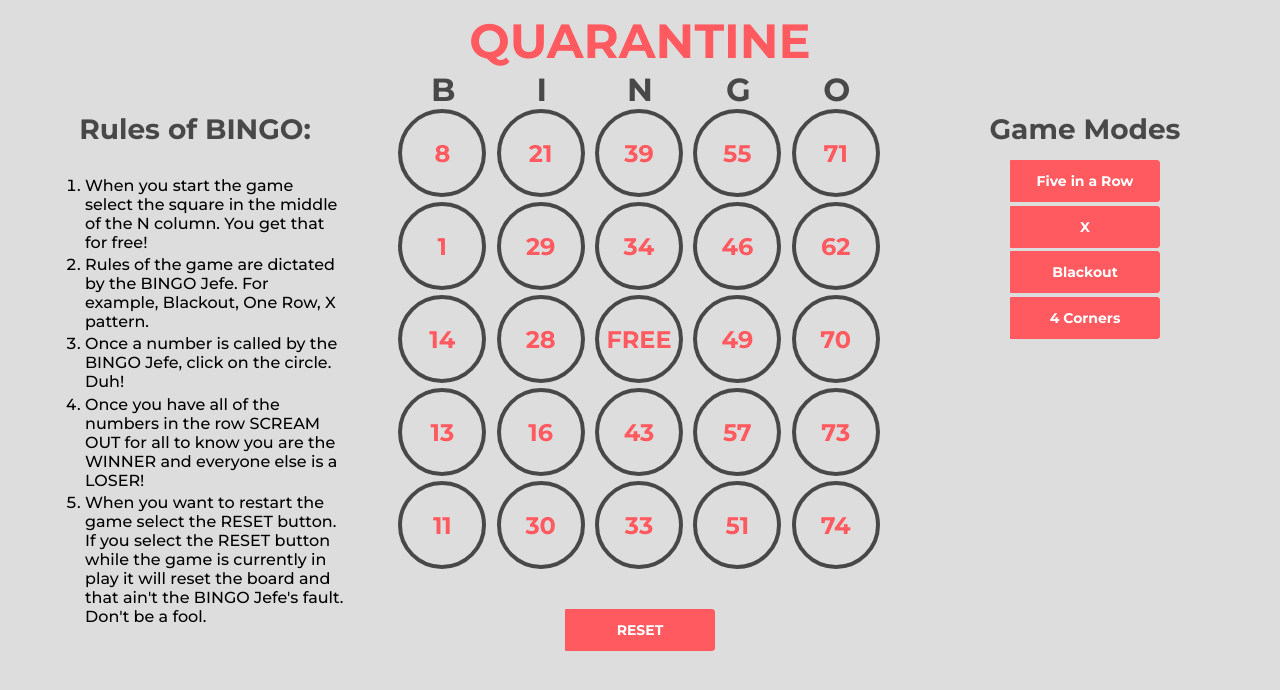
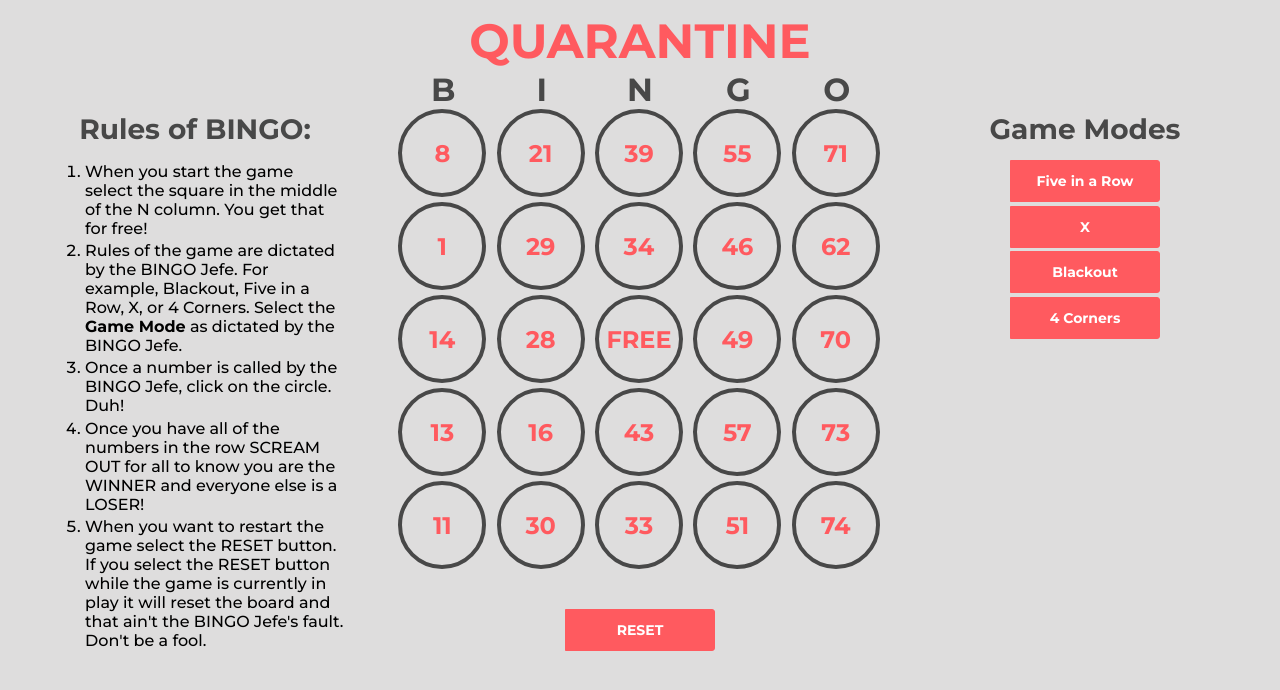
Before and after one commit to nedmorgan/quarentine_bingo, a React (Create React App) app in the folder bingo/: page / in a window 1280 px wide. Shown: the top 690 px of the page. Built offline with nearby package versions, Linux system fonts and the light colour scheme; what react-animations would draw is missing.

Commit message:
updated rules for game modes

```diff
--- a/bingo/src/components/Rules.jsx
+++ b/bingo/src/components/Rules.jsx
@@ -18,7 +18,8 @@ export default class Rules extends Component {
               </li>
               <li>
                 Rules of the game are dictated by the BINGO Jefe. For example,
-                Blackout, One Row, X pattern.
+                Blackout, Five in a Row, X, or 4 Corners. Select the{' '}
+                <b>Game Mode</b> as dictated by the BINGO Jefe.
               </li>
               <li>
                 Once a number is called by the BINGO Jefe, click on the circle.
--- a/bingo/src/styles/RulesStyles.jsx
+++ b/bingo/src/styles/RulesStyles.jsx
@@ -12,7 +12,6 @@ export const RulesContainer = styled.div`
     margin-top: 0;
     margin-bottom: 0;
     padding-top: 0;
-    padding-bottom: 0.5em;
     font-size: 1.75em;
     color: #484848;
   }
```
